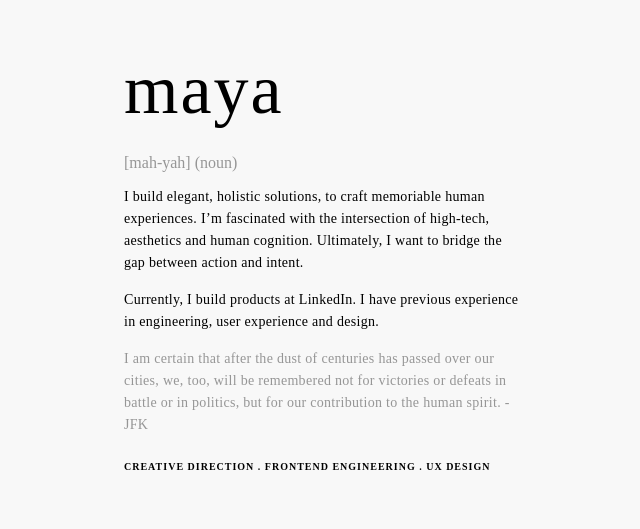
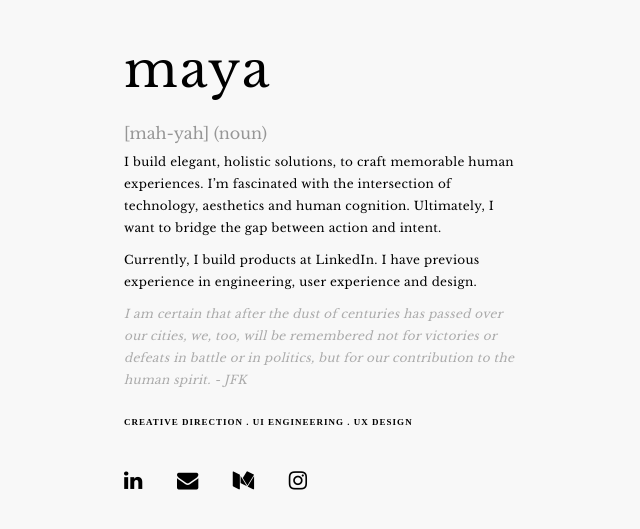
Before and after one commit to acrylc/acrylc.github.io, a plain HTML site: page index.html in a window 1280 px wide. Shown: the part 105-634 px from the top of the page, without its empty margins (68-708 px from the left). Drawn offline with nearby package versions, Linux system fonts and the light colour scheme; a web font is replaced by a local one.

Commit message:
Update styles

```diff
--- a/index.html
+++ b/index.html
@@ -1,7 +1,8 @@
 <html>
 <head>
 	<title>Maya Kreidieh</title>
-<link href="https://fonts.googleapis.com/css?family=Libre+Baskerville|Playfair+Display" rel="stylesheet">
+	<link href="https://fonts.googleapis.com/css?family=Libre+Baskerville|Playfair+Display|Avenir" rel="stylesheet">
+	<link rel="stylesheet" href="https://cdnjs.cloudflare.com/ajax/libs/font-awesome/4.7.0/css/font-awesome.css">
   	<link rel="stylesheet" href="styles.css">
 </head>
 <body>
@@ -12,12 +13,27 @@
 
 	<h2>[mah-yah] (noun)</h2>
 
-	<span>I build elegant, holistic solutions, to craft memoriable human experiences. I’m fascinated with the intersection of high-tech, aesthetics and human cognition. Ultimately, I want to bridge the gap between action and intent.</span>
-
+	<span>I build elegant, holistic solutions, to craft memorable human experiences. I’m fascinated with the intersection of technology, aesthetics and human cognition. Ultimately, I want to bridge the gap between action and intent.</span>
 	<span>Currently, I build products at LinkedIn. I have previous experience in engineering, user experience and design.</span>
 
 	<span class='quote'>I am certain that after the dust of centuries has passed over our cities, we, too, will be remembered not for victories or defeats in battle or in politics, but for our contribution to the human spirit. - JFK</span>
 
-	<span class='skills'>Creative Direction . Frontend Engineering . UX Design</span>
+	<span class='skills'>Creative Direction . UI Engineering . UX Design</span>
+
+	<div class='social'>
+		<a href='https://www.linkedin.com/in/mayakreidieh/' target='_blank'>
+			<i class="fa fa-linkedin fa-lg"></i>
+		</a>
+		<a href='mailto:mayakreidieh@gmail.com?Subject=hello' target='_blank'>
+			<i class="fa fa-envelope fa-lg"></i>
+		</a>
+		<a href='https://medium.com/@mayakreidieh' target='_blank'>
+			<i class="fa fa-medium fa-lg"></i>
+		</a>
+		<a href='https://www.instagram.com/mayakrei/' target='_blank'>
+			<i class="fa fa-instagram fa-lg"></i>
+		</a>
+	</div>
+
 </body>
 </html>
--- a/styles.css
+++ b/styles.css
@@ -48,14 +48,15 @@ body {
 
 .about-container {
 	width: 400px;
-	top: 20%;
+	top: 50%;
+	margin-top:-250px;
 	left: 15%;
-	font-family: 'CardamonW01-Regular', serif;
+	font-family: 'Libre Baskerville', serif;
 	position: relative;
 }
 
 .about-container h1 {
-	font-size: 70px;
+	font-size: 50px;
 	margin: 0 0 30px 0;
 	letter-spacing: 2px;
 }
@@ -66,24 +67,41 @@ body {
 }
 
 .about-container .quote {
-	color: rgb(150, 150, 150);
-	font-family: 'CardamonW01-Italic', serif;
-
+	color: rgb(170, 170, 170);
+	font-style: italic;
 }
 
 .about-container span {
 	display: block;
-	margin: 15px 0;
-	font-size: 14px;
+	margin: 10px 0;
+	font-size: 12px;
 	line-height: 22px;
 	letter-spacing: 0.3px;
 }
 
 .about-container .skills {
 	text-transform: uppercase;
-	font-family: 'Gotham';
+	font-family: 'Gotham Bold', serif;
+	src: url('/fonts/gotham_bold.OTF') format('OTF');
 	font-weight: 800;
-	font-size: 10px;
+	font-size: 9px;
 	letter-spacing: 1px;
 	margin: 20px 0 0 0;
 }
+
+.about-container a,
+.about-container a:visited {
+	margin: 15px;
+	margin-top: 40px;
+	display: inline-block;
+	color: black;
+}
+
+.about-container a:hover {
+	color: blue;
+}
+
+
+.about-container a:first-child {
+	margin-left: 0px;
+}
```
Also changed, not shown: fonts/gotham_bold.OTF (added).
